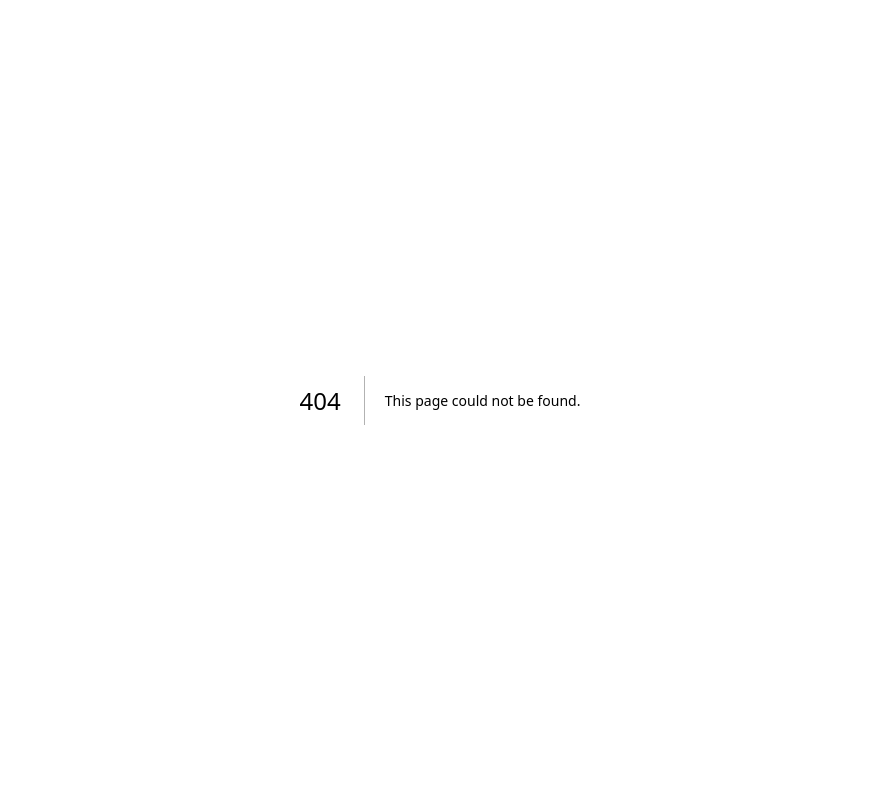
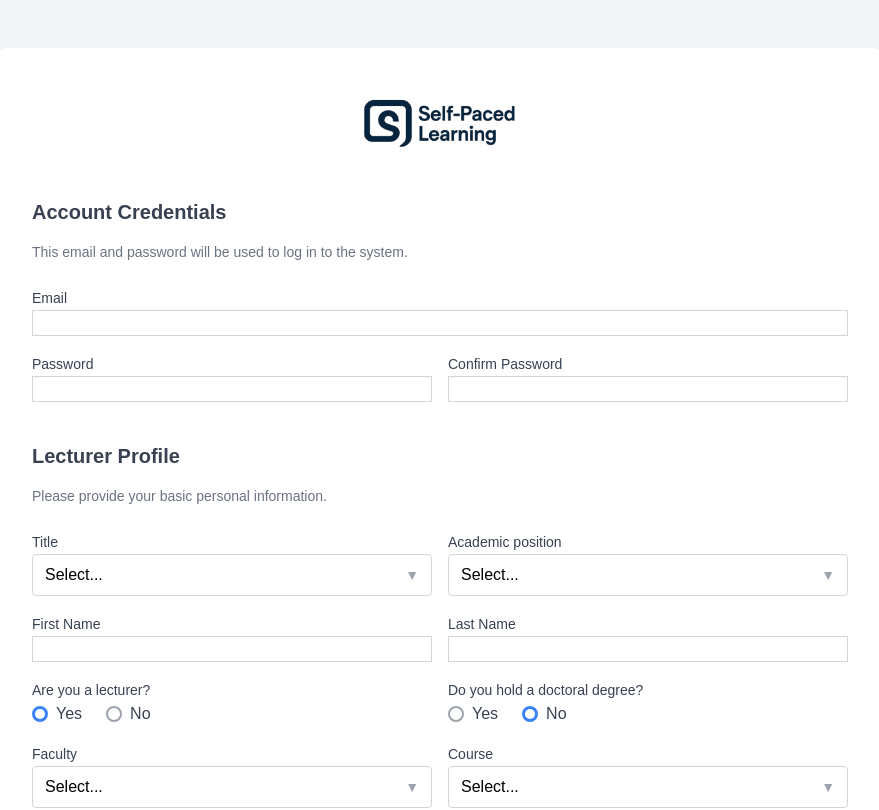
Before and after one commit to Uma-MCMXC/self-paced-learning, a Next.js app in the folder frontend/: page /auth/register/lecturer in a window 1280 px wide. Before the commit this address had no page. Shown: the top 810 px of the page, without its empty margins (200-1079 px from the left). Built offline with nearby package versions, Linux system fonts and the light colour scheme.

Commit message:
frontend: register/lecturer page

```diff
--- /dev/null
+++ b/frontend/app/auth/register/lecturer/page.tsx
@@ -0,0 +1,198 @@
+'use client'
+
+import Image from 'next/image'
+import Link from 'next/link'
+import { useState } from 'react'
+import Button from '@/app/components/ui/Button'
+import FormInput from '@/app/components/ui/FormInput'
+import SelectInput from '@/app/components/ui/SelectInput'
+import SectionTitle from '@/app/components/ui/SectionTitle'
+import RadioGroupInput from '@/app/components/ui/RadioGroupInput'
+export default function LecturerRegisterPage() {
+  const [form, setForm] = useState({
+    titleId: '',
+    academicPositionId: '',
+    firstName: '',
+    lastName: '',
+    email: '',
+    facultyId: '',
+    courseId: '',
+    password: '',
+    confirmPassword: '',
+    isLecturer: '',
+    isDoctor: '',
+  })
+
+  const handleChange = (e: React.ChangeEvent<HTMLInputElement>) => {
+    const { name, value } = e.target
+    setForm((prev) => ({ ...prev, [name]: value }))
+  }
+
+  const handleSubmit = (e: React.FormEvent) => {
+    e.preventDefault()
+    if (form.password !== form.confirmPassword) {
+      alert('❌ Passwords do not match')
+      return
+    }
+
+    console.log('✅ Registering:', form)
+    // TODO: ส่งข้อมูลไป backend
+  }
+
+  return (
+    <div className="min-h-screen bg-gray-100 flex items-center justify-center px-4 py-12">
+      <div className="max-w-4xl w-full bg-white shadow-lg rounded-2xl p-10">
+        {/* Logo */}
+        <div className="flex justify-center mb-6">
+          <Link href="/" className="w-fit">
+            <Image
+              src="/uploads/logo/logo.png"
+              alt="Self-Paced Learning Logo"
+              width={160}
+              height={160}
+              className="mb-4 cursor-pointer"
+              unoptimized
+            />
+          </Link>
+        </div>
+
+        <form onSubmit={handleSubmit} className="grid grid-cols-1 md:grid-cols-2 gap-4">
+          {/* 🔐 Section: Account Credentials */}
+          <div className="col-span-full mb-2">
+            <SectionTitle>Account Credentials</SectionTitle>
+            <p className="text-sm text-gray-500">
+              This email and password will be used to log in to the system.
+            </p>
+          </div>
+
+          <div className="col-span-full">
+            <FormInput
+              name="email"
+              id="email"
+              type="email"
+              label="Email"
+              value={form.email}
+              onChange={handleChange}
+              required
+            />
+          </div>
+          <FormInput
+            name="password"
+            id="password"
+            label="Password"
+            type="password"
+            value={form.password}
+            onChange={handleChange}
+            required
+          />
+          <FormInput
+            name="confirmPassword"
+            id="confirmPassword"
+            label="Confirm Password"
+            type="password"
+            value={form.confirmPassword}
+            onChange={handleChange}
+            required
+          />
+
+          {/* 🔹 Section: Lecturer Info */}
+          <div className="col-span-full mb-2 mt-6">
+            <SectionTitle>Lecturer Profile</SectionTitle>
+            <p className="text-sm text-gray-500">Please provide your basic personal information.</p>
+          </div>
+
+          <SelectInput
+            label="Title"
+            name="titleId"
+            value={form.titleId}
+            onChange={(val) => setForm((prev) => ({ ...prev, titleId: val }))}
+            required
+            options={[
+              { label: 'Mr.', value: '1' },
+              { label: 'Ms.', value: '2' },
+              { label: 'Dr.', value: '3' },
+            ]}
+          />
+
+          <SelectInput
+            label="Academic position"
+            name="academicPositionId"
+            value={form.academicPositionId}
+            onChange={(val) => setForm((prev) => ({ ...prev, academicPositionId: val }))}
+            options={[
+              { label: 'Professor', value: '1' },
+              { label: 'Associate Professor', value: '2' },
+              { label: 'Assistant Professor', value: '3' },
+            ]}
+          />
+
+          <FormInput
+            name="firstName"
+            id="firstName"
+            label="First Name"
+            value={form.firstName}
+            onChange={handleChange}
+            required
+          />
+          <FormInput
+            name="lastName"
+            id="lastName"
+            label="Last Name"
+            value={form.lastName}
+            onChange={handleChange}
+            required
+          />
+
+          <RadioGroupInput
+            name="isLecturer"
+            label="Are you a lecturer?"
+            defaultValue="1"
+            options={[
+              { value: '1', label: 'Yes' },
+              { value: '0', label: 'No' },
+            ]}
+          />
+
+          <RadioGroupInput
+            name="isDoctor"
+            label="Do you hold a doctoral degree?"
+            defaultValue="0"
+            options={[
+              { value: '1', label: 'Yes' },
+              { value: '0', label: 'No' },
+            ]}
+          />
+
+          <SelectInput
+            label="Faculty"
+            name="facultyId"
+            value={form.facultyId}
+            onChange={(val) => setForm((prev) => ({ ...prev, facultyId: val }))}
+            required
+            options={['1', '2', '3', '4', '5', '6'].map((f) => ({
+              label: `Faculty ${f}`,
+              value: f,
+            }))}
+          />
+
+          <SelectInput
+            label="Course"
+            name="courseId"
+            value={form.courseId}
+            onChange={(val) => setForm((prev) => ({ ...prev, courseId: val }))}
+            required
+            options={['1', '2', '3', '4', '5', '6'].map((c) => ({
+              label: `Course ${c}`,
+              value: c,
+            }))}
+          />
+
+          {/* ✅ Submit */}
+          <div className="col-span-full mt-8 text-center">
+            <Button label="Register" variant="info" size="lg" />
+          </div>
+        </form>
+      </div>
+    </div>
+  )
+}
--- /dev/null
+++ b/frontend/app/components/ui/RadioGroupInput.tsx
@@ -0,0 +1,70 @@
+'use client'
+
+import React from 'react'
+import clsx from 'clsx'
+
+type Option = {
+  value: string
+  label: string
+}
+
+type RadioGroupInputProps = {
+  name: string
+  label: string
+  options: Option[]
+  value?: string
+  defaultValue?: string
+  onChange?: (value: string) => void
+  required?: boolean
+  disabled?: boolean
+}
+
+export default function RadioGroupInput({
+  name,
+  label,
+  options,
+  value,
+  defaultValue,
+  onChange,
+  required = false,
+  disabled = false,
+}: RadioGroupInputProps) {
+  return (
+    <div className="form-control w-full">
+      <label className="label mb-1">
+        <span className="label-text text-sm font-medium text-gray-700 dark:text-gray-200">
+          {label}
+        </span>
+      </label>
+
+      <div className="flex gap-6">
+        {options.map((opt) => (
+          <label
+            key={opt.value}
+            className="inline-flex items-center gap-2 cursor-pointer text-gray-700 dark:text-gray-200"
+          >
+            <input
+              type="radio"
+              name={name}
+              value={opt.value}
+              className={clsx(
+                'w-4 h-4 rounded-full border-2 outline-none appearance-none transition-all',
+                'border-gray-400 checked:border-blue-500 checked:bg-blue-500',
+                'flex items-center justify-center',
+                'after:content-[""] after:block after:w-2.5 after:h-2.5 after:rounded-full',
+                'after:mx-auto after:my-auto after:bg-white checked:after:bg-white'
+              )}
+              {...(value !== undefined
+                ? { checked: value === opt.value }
+                : { defaultChecked: opt.value === defaultValue })}
+              onChange={(e) => onChange?.(e.target.value)}
+              required={required}
+              disabled={disabled}
+            />
+            <span>{opt.label}</span>
+          </label>
+        ))}
+      </div>
+    </div>
+  )
+}
```
Also changed, not shown: 2 other files (tests, documents, lock files or other folders).
